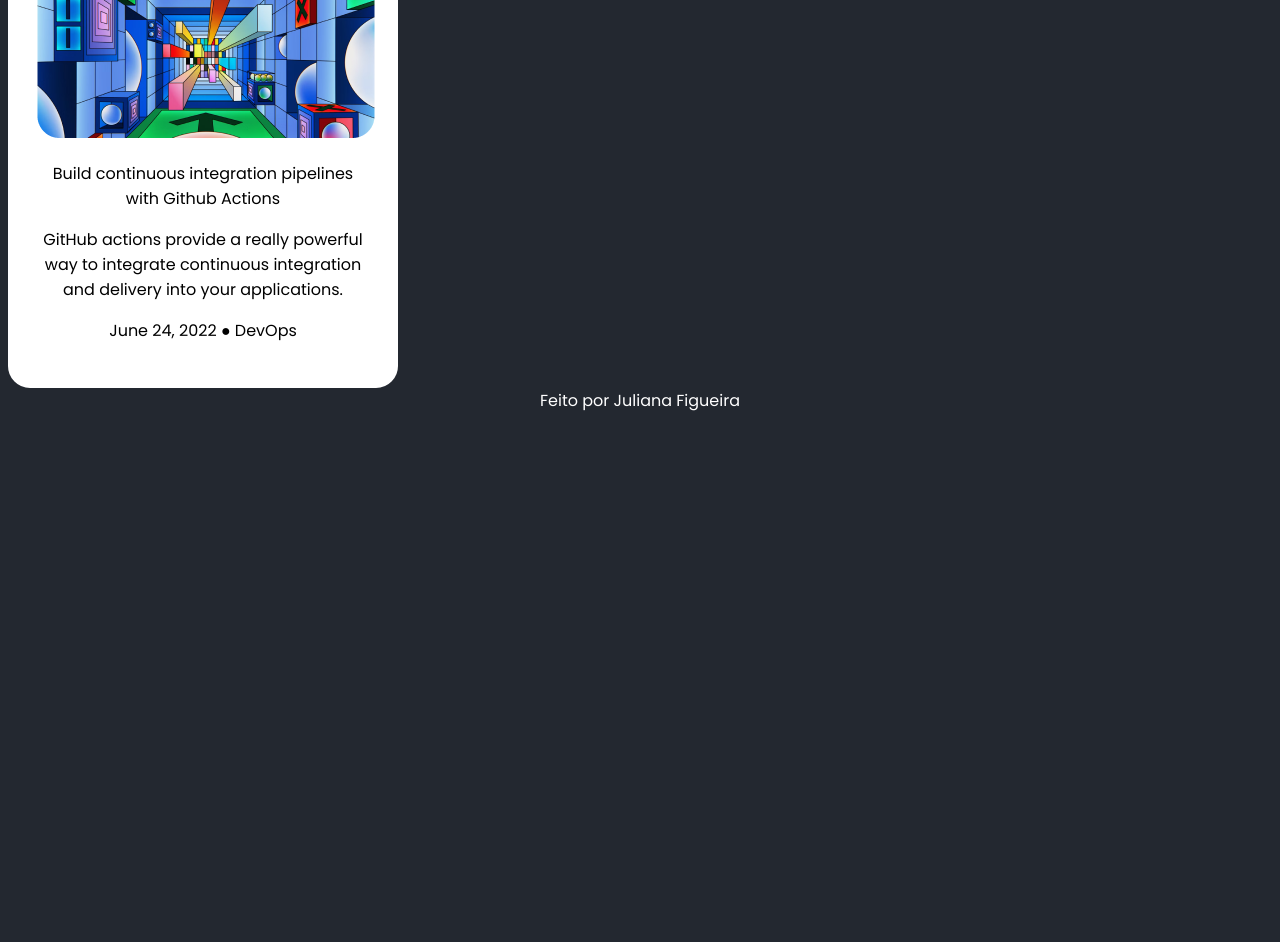
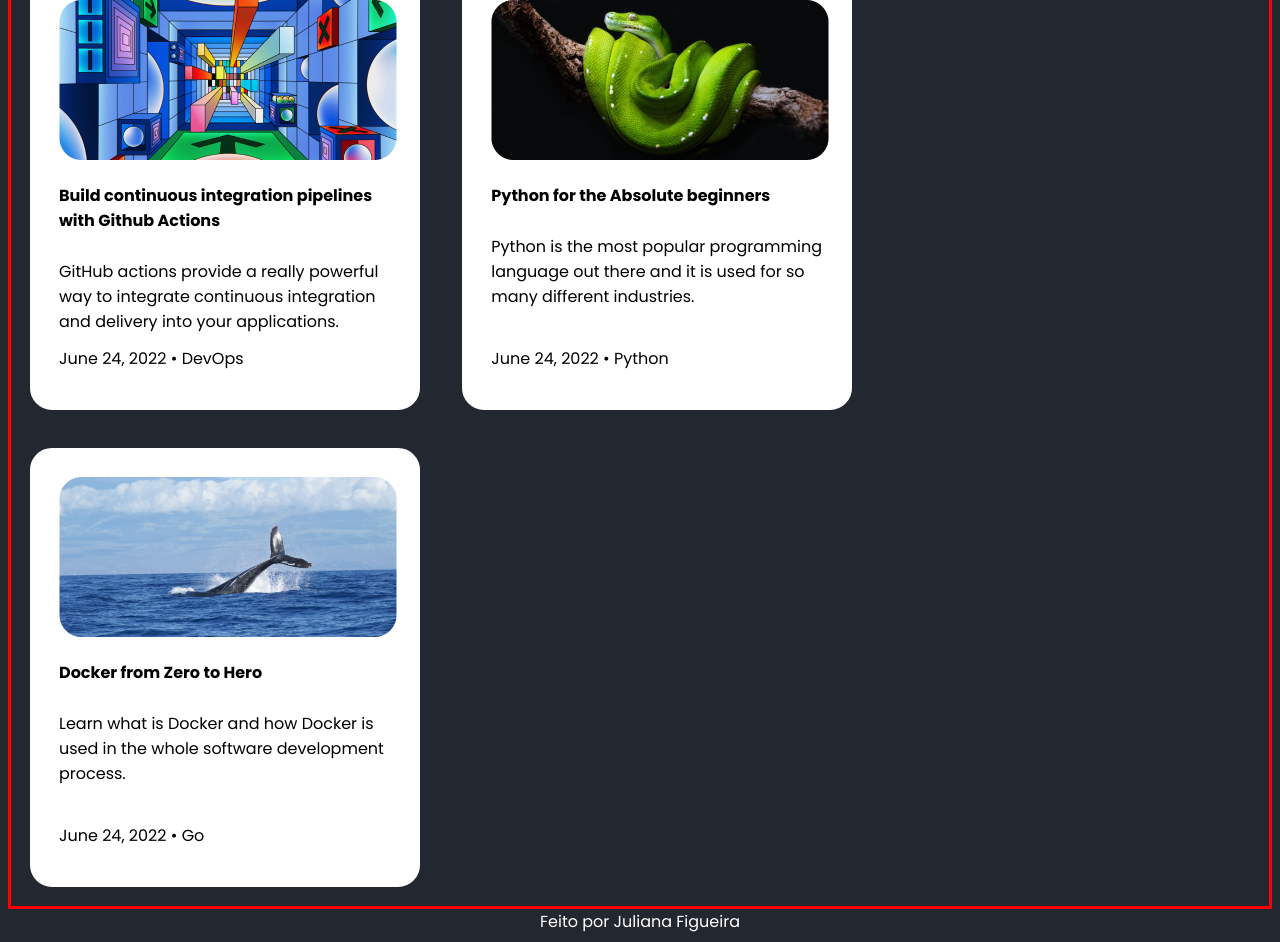
Before and after one commit to julianafc/Pagina-Roadmap, a plain HTML site: page index.html in a window 1280 px wide. Shown: the part 535-1477 px from the top of the page. Before the commit the page ends 956 px from the top, so only its background shows below. Drawn offline with Linux system fonts and the light colour scheme; a web font is replaced by a local one.

Commit message:
primeira fileira finalizada

```diff
--- a/index.html
+++ b/index.html
@@ -90,10 +90,22 @@
         <div class="div-rows">
           <div class="articles">
             <img src="/img/image 2.png" alt="" srcset="">
-            <p> Build continuous integration pipelines with Github Actions</p>
+            <p style="font-weight: bold;"> Build continuous integration pipelines with Github Actions</p>
             <p>GitHub actions provide a really powerful way to integrate continuous integration and delivery into your applications.</p>
-            <p> June 24, 2022  ●   DevOps</p>
+            <p class="fixed-bottom"> June 24, 2022  •  DevOps</p>
         </div>
+        <div class="articles">
+          <img src="/img/image 2-7.png" alt="" srcset="">
+          <p style="font-weight: bold;"> Python for the Absolute beginners</p>
+          <p>Python is the most popular programming language out there and it is used for so many different industries.</p>
+          <p class="fixed-bottom"> June 24, 2022  •  Python</p>
+      </div>
+      <div class="articles">
+        <img src="/img/image 2-8.png" alt="" srcset="">
+        <p style="font-weight: bold;"> Docker from Zero to Hero</p>
+        <p>Learn what is Docker and  how Docker is used in the whole software development process.</p>
+        <p class="fixed-bottom"> June 24, 2022  •  Go</p>
+    </div>
       </div>
     </main>
     <footer>Feito por Juliana Figueira</footer>
--- a/style.css
+++ b/style.css
@@ -1,6 +1,7 @@
 html {
     background-color: #232830;
     max-width: 1682px;
+    box-sizing: border-box;
 }
 
 .link-header {
@@ -19,6 +20,7 @@ html {
     overflow: hidden;
     font-size: 15px;
     font-family: "poppins", sans-serif;
+    padding: 0px 28px;
 }
 
 #menu a {
@@ -84,14 +86,37 @@ div {
     box-sizing: border-box;
 }
 
+#articles-listing {
+    border: solid red;
+    width: 100%;
+    display: flex;
+    justify-content: space-evenly;
+}
+
 .articles {
     width: 390px;
     height: 439px;
     background-color: white;
     border: solid white;
     border-radius: 22px;
-    text-align: center;
+    text-align: left;
     padding: 26px;
+    display: inline-block;
+    vertical-align: bottom;
+    position: relative;
+    margin: 19px;
+
+    p {
+        padding-bottom: 10px;
+    }
+}
+
+.fixed-bottom {
+    position: absolute;
+    bottom: 26px;
+    left: 26px;
+    right: 26px;
+    margin: 0;
 }
 
 footer {
```
